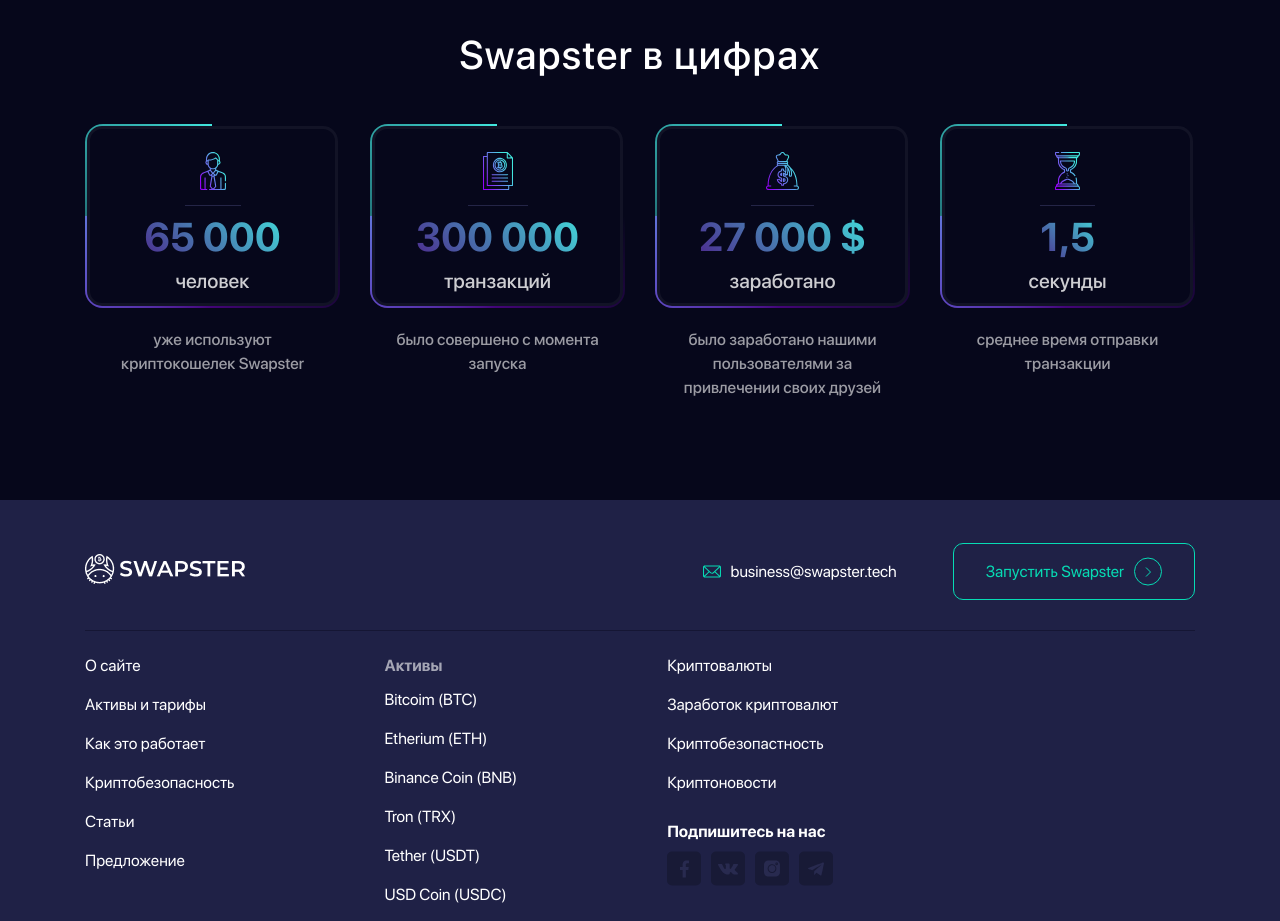
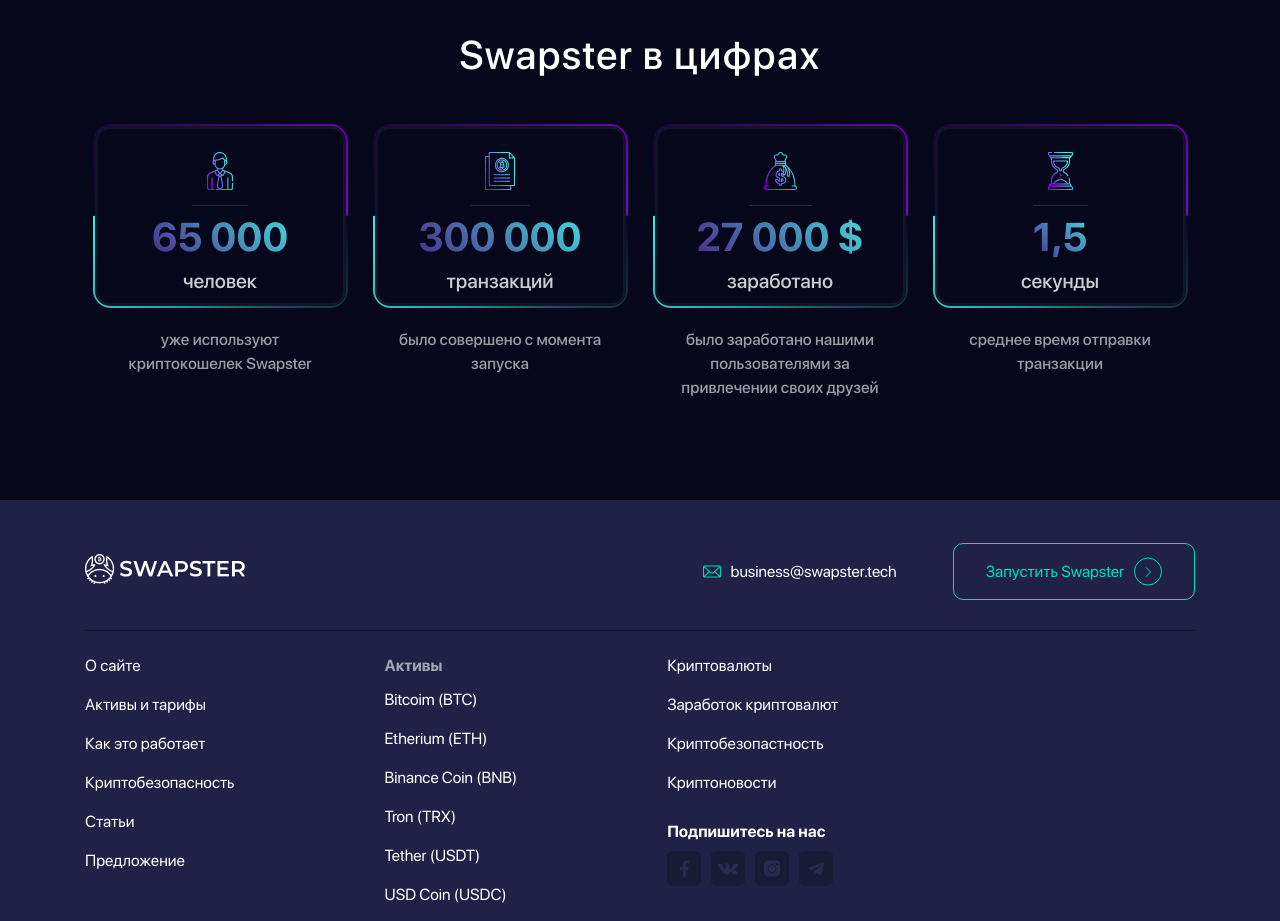
Before and after one commit to iibratik/swapster, a Vue app: page / in a window 1280 px wide. Shown: the part 2900-3821 px from the top of the page. Built offline with nearby package versions, Linux system fonts and the light colour scheme.

Commit message:
border-animate

```diff
--- a/src/assets/styles/components/main.scss
+++ b/src/assets/styles/components/main.scss
@@ -151,7 +151,8 @@
         }
         &-items{
             display: flex;
-            justify-content: space-between;
+            gap: 25px;
+            justify-content: center;
             align-items: flex-start;
             flex-wrap: wrap;
         }
@@ -182,13 +183,14 @@
             height: 180px;
             border-radius: 15px;
             border: 3px solid #121326;
+            z-index: -3;
             &::before{
                 content: '';
                 position: absolute;
                 width: 135%;
                 height: 165%;
-                z-index: -1;
-                background-image: conic-gradient(transparent,transparent, #7f00d3 );
+                z-index: -2;
+                background-image: conic-gradient(transparent,transparent, #42E8E0);
                 animation: animate 4s linear infinite;
                 animation-delay: -2s;
             }
@@ -198,7 +200,7 @@
                 width: 135%;
                 height: 165%;
                 z-index: -1;
-                background-image: conic-gradient(transparent, transparent, #42E8E0 );
+                background-image: conic-gradient(transparent, transparent, #7f00d3 );
                 animation: animate-v2 4s linear infinite;
                 animation-delay: -2s;
             }
@@ -226,9 +228,9 @@
 @keyframes animate-v2
 {
     0%{
-        transform: rotate(90deg);
+        transform: rotate(180deg);
     }
     100%{
-        transform: rotate(450deg);
+        transform: rotate(540deg);
     }
 }
```
